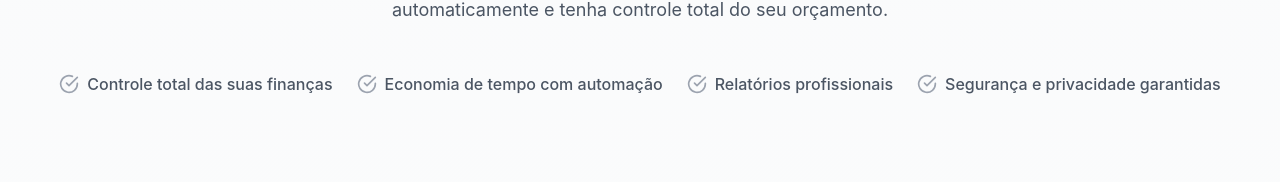
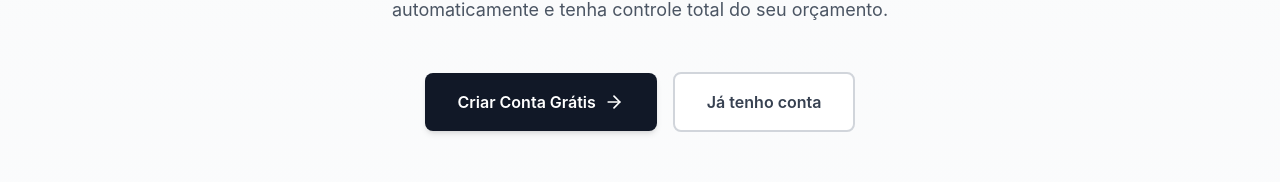
Before and after one commit to PlacidoFjr/Economizeia, a React (Vite) app in the folder frontend/: page / in a window 1280 px wide. Shown: the part 413-595 px from the top of the page. Built offline with nearby package versions, Linux system fonts and the light colour scheme; no server answers.

Commit message:
revert: Restaura botões de login/registro na Hero Section da Home

```diff
--- a/frontend/src/pages/Home.tsx
+++ b/frontend/src/pages/Home.tsx
@@ -104,6 +104,22 @@ export default function Home() {
             Gerencie suas finanças pessoais de forma inteligente. Digitalize boletos,
             categorize automaticamente e tenha controle total do seu orçamento.
           </p>
+
+          <div className="flex flex-col sm:flex-row gap-3 sm:gap-4 justify-center items-center mb-12 sm:mb-16 px-4">
+            <Link
+              to="/register"
+              className="w-full sm:w-auto flex justify-center items-center py-3 sm:py-4 px-6 sm:px-8 border border-transparent text-sm sm:text-base font-semibold rounded-lg text-white bg-gray-900 hover:bg-gray-800 focus:outline-none focus:ring-2 focus:ring-offset-2 focus:ring-gray-500 transition-all shadow-md hover:shadow-lg"
+            >
+              Criar Conta Grátis
+              <ArrowRight className="w-4 h-4 sm:w-5 sm:h-5 ml-2" />
+            </Link>
+            <Link
+              to="/login"
+              className="w-full sm:w-auto bg-white border-2 border-gray-300 text-gray-700 px-6 sm:px-8 py-3 sm:py-4 rounded-lg font-semibold text-sm sm:text-base hover:border-gray-400 focus:outline-none focus:ring-2 focus:ring-offset-2 focus:ring-gray-500 transition-all duration-200 flex items-center justify-center"
+            >
+              Já tenho conta
+            </Link>
+          </div>
 
           {/* Benefits List */}
           <div className="flex flex-wrap justify-center gap-3 sm:gap-4 md:gap-6 text-gray-600 px-4">
```
